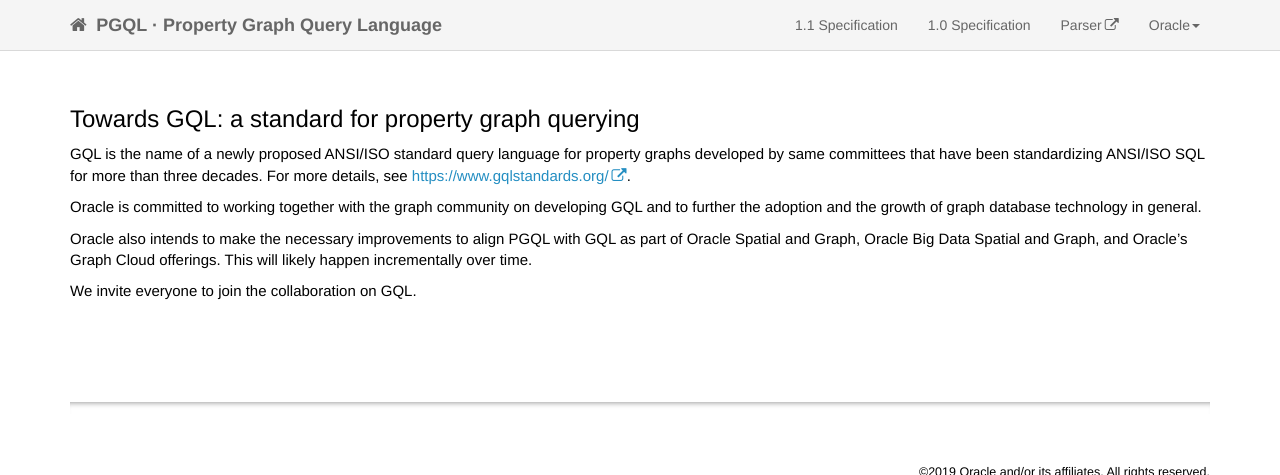
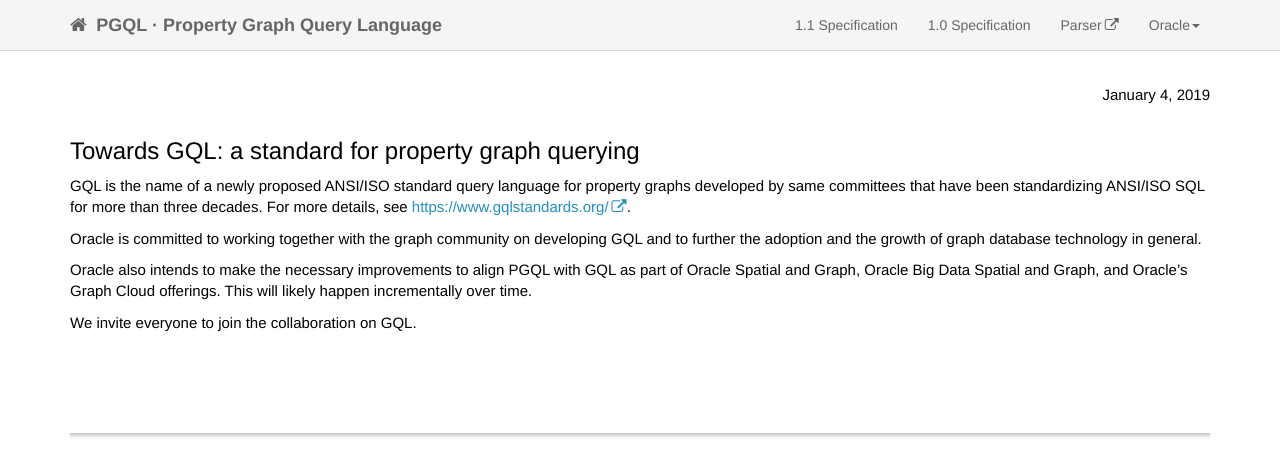
Before and after one commit to oracle/pgql-lang, a Jekyll site: the page built from pages/gql-statement.md, in a window 1280 px wide, cut to the strip 0-475 px from the top of the page. Built offline with Jekyll 4.4.1, drawn with Linux system fonts in a browser that asks for light colours; nearby versions of some CDN libraries; comment, search, counter and statistics services are not loaded.

Commit message:
add date to statement

```diff
--- a/pages/gql-statement.md
+++ b/pages/gql-statement.md
@@ -6,6 +6,7 @@
 ---
 
 <br/><br/>
+<p style="text-align: right">January 4, 2019</p>
 ## Towards GQL: a standard for property graph querying
 
 GQL is the name of a newly proposed ANSI/ISO standard query language for property graphs developed by same committees that have been standardizing ANSI/ISO SQL for more than three decades. For more details, see [https://www.gqlstandards.org/](https://www.gqlstandards.org/).
```
